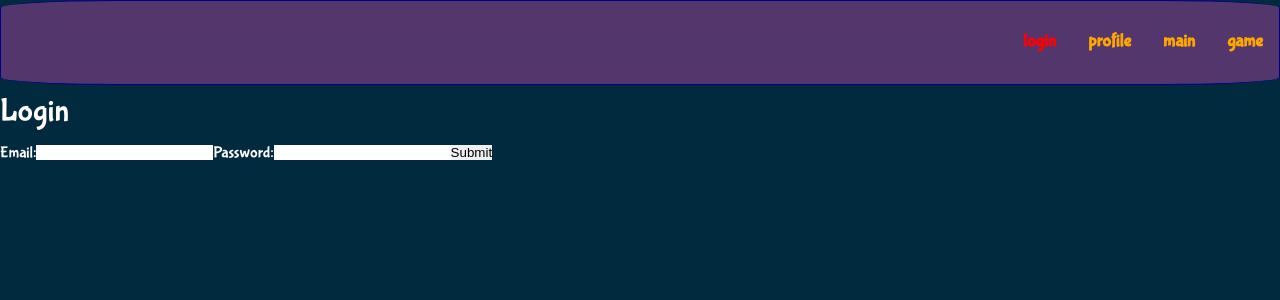
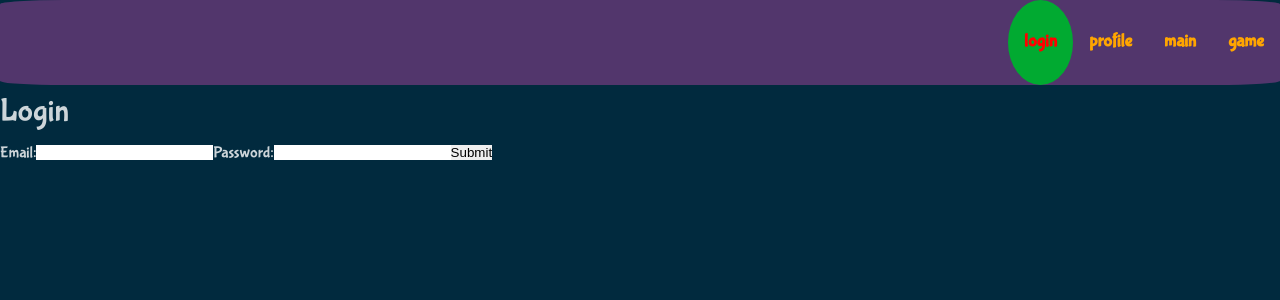
Before and after one commit to nicktruby/bc13_final-project_front-end-room_10_the_recruitables, a React (Create React App) app in the folder cosmic-calc/: page / in a window 1280 px wide. Shown: the top 300 px of the page. Built offline with nearby package versions, Linux system fonts and the light colour scheme.

Commit message:
css index

```diff
--- a/cosmic-calc/src/components/navBar/navBarElements.js
+++ b/cosmic-calc/src/components/navBar/navBarElements.js
@@ -11,9 +11,10 @@ export const Nav = styled.nav`
   textdecoration: ;
   font-family: "Bubblegum Sans", sans-serif;
   font-weight: 900;
-  border-radius: 9%;
-  border: 1px solid darkblue;
+  border-radius: 5%;
   font-size: 18px;
+  borderbottomcolor: 1px #01aa31;
+  borderbottomstyle: groove;
 `;
 
 export const NavLink = styled(Link)`
@@ -22,10 +23,16 @@ export const NavLink = styled(Link)`
   align-items: center;
   text-decoration: none;
   padding: 0 1rem;
+  border-radius: 50%;
   height: 100%;
   cursor: pointer;
   &.active {
     color: red;
+    background: #01aa31;
+  }
+  &:hover {
+    color: rgba(255, 255, 255, 0.803);
+    transition: 0.2s ease-in-out;
   }
 `;
 
--- a/cosmic-calc/src/index.css
+++ b/cosmic-calc/src/index.css
@@ -13,7 +13,7 @@
 :root {
   --colour-bg: #012a3e;
   --colour-bg2: #52366c;
-  --colour-primary: #01aa31;
+  --colour-primary: #00621c;
   --colour-secondary: #e79fc4;
   --colour-tertiary: #fce30a;
   --colour-white: #fff;
@@ -31,7 +31,7 @@ html {
 body {
   font-family: "Bubblegum Sans", sans-serif;
   background-color: var(--colour-bg);
-  color: white;
+  color: var(--colour-light);
   line-height: 1.7;
 }
 
@@ -48,7 +48,7 @@ h5 {
   font-weight: 500;
 }
 
-.btn {
+/* .btn {
   width: max-content;
   display: inline-block;
   color: var(--colour-primary);
@@ -67,4 +67,4 @@ h5 {
 .btn-primary {
   background-color: var(--colour-primary);
   color: var(--colour-bg);
-}
+} */
```
